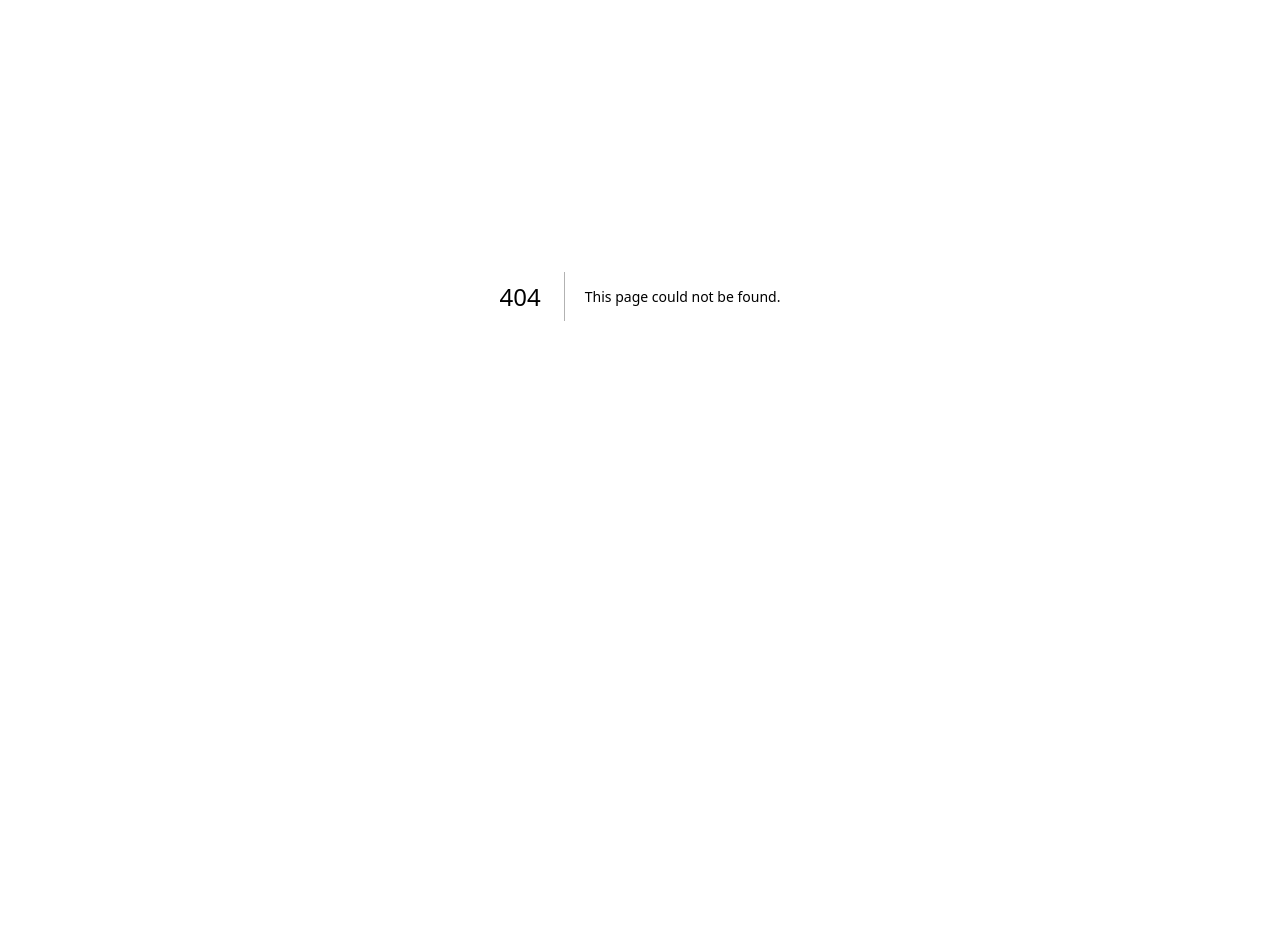
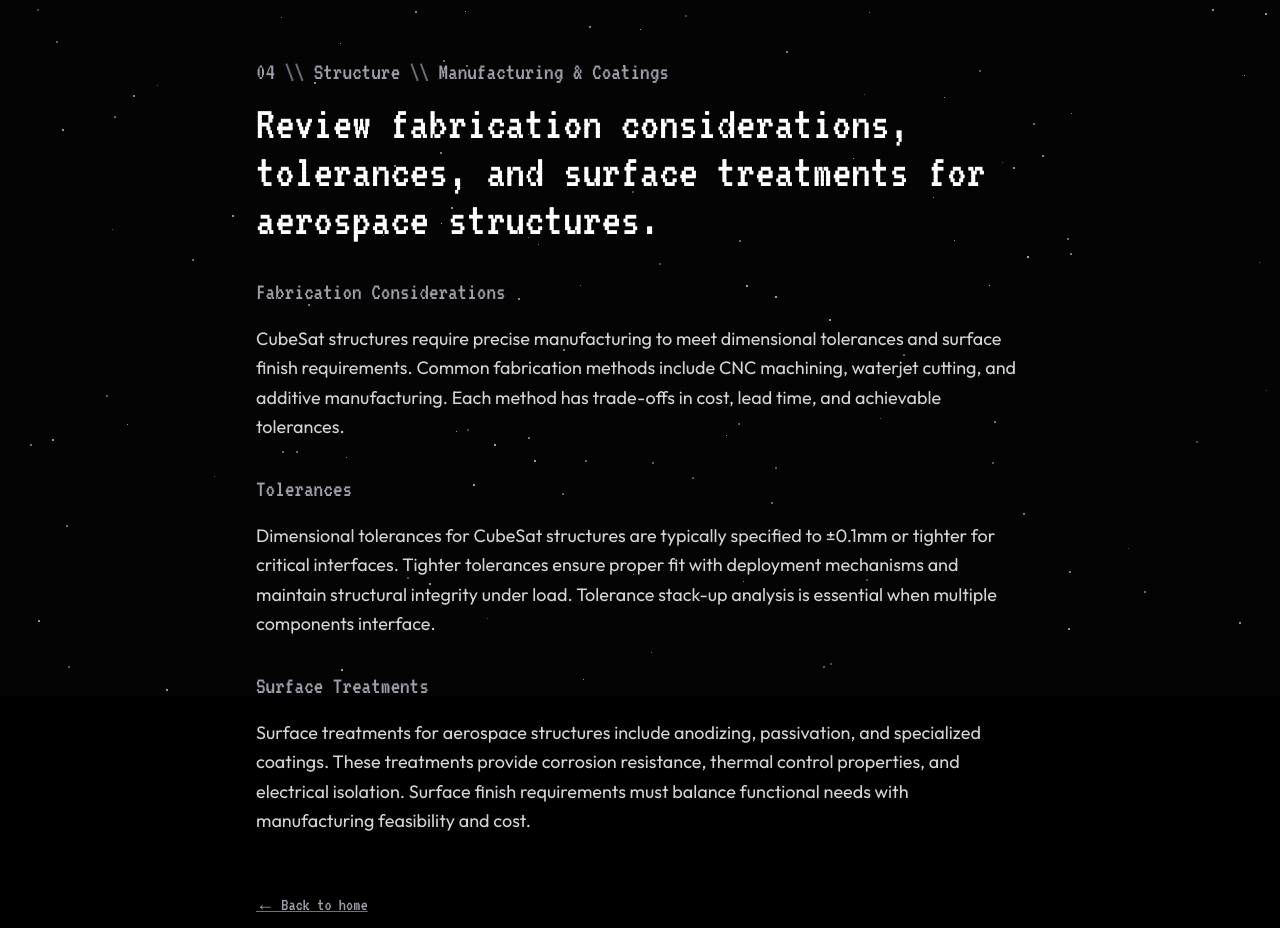
Before and after one commit to CubeSource/website-resources, a Next.js app in the folder resources/: page /docs/structure/manufacturing-coatings in a window 1280 px wide. Before the commit this address had no page. Shown: the part 104-1032 px from the top of the page. Before the commit the page ends 800 px from the top, so only its background shows below. Built offline with nearby package versions, Linux system fonts and the light colour scheme.

Commit message:
startdardized bioilerplate component

```diff
--- a/resources/app/docs/foundations/page.tsx
+++ b/resources/app/docs/foundations/page.tsx
@@ -1,9 +1,8 @@
 'use client';
 
 import Link from "next/link";
-import StarryBackground from "../../../components/StarryBackground";
-import NavBar from "../../../components/Nav";
 import { vt323 } from "../../../lib/fonts";
+import Content from "../../../components/content/Content";
 import Title from "../../../components/content/Title";
 import Header from "../../../components/content/Header";
 import Text from "../../../components/content/Text";
@@ -12,11 +11,7 @@ import Image from "../../../components/content/Image";
 
 export default function FoundationsPage() {
   return (
-    <div className="relative min-h-dvh bg-black text-zinc-200">
-      <NavBar />
-      <StarryBackground />
-      <main className="relative z-10 flex min-h-dvh items-start justify-center py-24 px-6 sm:py-24 md:px-10 md:py-40">
-        <div className="w-full max-w-3xl space-y-8">
+    <Content>
       <div className="space-y-3">
         <Title number="01" category="Getting Started">
           What&apos;s a CubeSat?
@@ -54,8 +49,6 @@ export default function FoundationsPage() {
           ← Back to home
         </Link>
       </div>
-        </div>
-      </main>
-    </div>
+    </Content>
   );
 }
--- /dev/null
+++ b/resources/app/docs/structure/fasteners/page.tsx
@@ -0,0 +1,57 @@
+'use client';
+
+import Link from "next/link";
+import { vt323 } from "../../../../lib/fonts";
+import Content from "../../../../components/content/Content";
+import Title from "../../../../components/content/Title";
+import Header from "../../../../components/content/Header";
+import Text from "../../../../components/content/Text";
+import Section from "../../../../components/content/Section";
+
+export default function FastenersPage() {
+  return (
+    <Content>
+      <div className="space-y-3">
+        <Title number="03" category="Structure">
+          Fasteners
+        </Title>
+        <Header>
+          Select fastener materials, thread specs, and retention strategies for flight hardware.
+        </Header>
+      </div>
+
+      <section className="space-y-4">
+        <Section>Fastener Materials</Section>
+        <Text>
+          Aerospace fasteners are typically made from corrosion-resistant materials such as stainless steel (A286, 17-4PH) or titanium alloys.
+          Material selection depends on strength requirements, thermal compatibility, and mission environment considerations.
+        </Text>
+      </section>
+
+      <section className="space-y-4">
+        <Section>Thread Specifications</Section>
+        <Text>
+          Standard thread specifications for CubeSats include #4-40, #6-32, and M3 metric threads. Thread selection balances strength requirements,
+          available space, and compatibility with commercial off-the-shelf components. Proper thread engagement and torque specifications are critical for mission success.
+        </Text>
+      </section>
+
+      <section className="space-y-4">
+        <Section>Retention Strategies</Section>
+        <Text>
+          Fastener retention is essential to prevent loosening during launch vibrations and thermal cycling. Common methods include thread-locking compounds,
+          lock washers, safety wire, and self-locking fasteners. The retention method must be compatible with the operating environment and mission requirements.
+        </Text>
+      </section>
+
+      <div className="pt-6">
+        <Link
+          href="/"
+          className={`${vt323.className} text-lg text-zinc-400 underline decoration-zinc-500 hover:text-zinc-200 hover:decoration-zinc-300 transition-colors`}
+        >
+          ← Back to home
+        </Link>
+      </div>
+    </Content>
+  );
+}
--- /dev/null
+++ b/resources/app/docs/structure/frames/page.tsx
@@ -0,0 +1,49 @@
+'use client';
+
+import Link from "next/link";
+import { vt323 } from "../../../../lib/fonts";
+import Content from "../../../../components/content/Content";
+import Title from "../../../../components/content/Title";
+import Header from "../../../../components/content/Header";
+import Text from "../../../../components/content/Text";
+import Section from "../../../../components/content/Section";
+
+export default function FramesPage() {
+  return (
+    <Content>
+      <div className="space-y-3">
+        <Title number="02" category="Structure">
+          Frames
+        </Title>
+        <Header>
+          Explore structural frame selections, materials, and load paths for CubeSat primary structures.
+        </Header>
+      </div>
+
+      <section className="space-y-4">
+        <Section>Frame Materials</Section>
+        <Text>
+          CubeSat frames are typically constructed from aluminum alloys such as 6061-T6 or 7075-T6, which offer excellent strength-to-weight ratios and machinability.
+          These materials provide the necessary structural integrity while keeping mass within mission constraints.
+        </Text>
+      </section>
+
+      <section className="space-y-4">
+        <Section>Load Path Considerations</Section>
+        <Text>
+          Understanding load paths is critical for frame design. Primary loads include launch vehicle acceleration, separation shock, and on-orbit thermal cycling.
+          Frames must distribute these loads efficiently while providing mounting points for subsystems and maintaining dimensional stability.
+        </Text>
+      </section>
+
+      <div className="pt-6">
+        <Link
+          href="/"
+          className={`${vt323.className} text-lg text-zinc-400 underline decoration-zinc-500 hover:text-zinc-200 hover:decoration-zinc-300 transition-colors`}
+        >
+          ← Back to home
+        </Link>
+      </div>
+    </Content>
+  );
+}
--- /dev/null
+++ b/resources/app/docs/structure/manufacturing-coatings/page.tsx
@@ -0,0 +1,57 @@
+'use client';
+
+import Link from "next/link";
+import { vt323 } from "../../../../lib/fonts";
+import Content from "../../../../components/content/Content";
+import Title from "../../../../components/content/Title";
+import Header from "../../../../components/content/Header";
+import Text from "../../../../components/content/Text";
+import Section from "../../../../components/content/Section";
+
+export default function ManufacturingCoatingsPage() {
+  return (
+    <Content>
+      <div className="space-y-3">
+        <Title number="04" category="Structure">
+          Manufacturing & Coatings
+        </Title>
+        <Header>
+          Review fabrication considerations, tolerances, and surface treatments for aerospace structures.
+        </Header>
+      </div>
+
+      <section className="space-y-4">
+        <Section>Fabrication Considerations</Section>
+        <Text>
+          CubeSat structures require precise manufacturing to meet dimensional tolerances and surface finish requirements. Common fabrication methods include
+          CNC machining, waterjet cutting, and additive manufacturing. Each method has trade-offs in cost, lead time, and achievable tolerances.
+        </Text>
+      </section>
+
+      <section className="space-y-4">
+        <Section>Tolerances</Section>
+        <Text>
+          Dimensional tolerances for CubeSat structures are typically specified to ±0.1mm or tighter for critical interfaces. Tighter tolerances ensure proper
+          fit with deployment mechanisms and maintain structural integrity under load. Tolerance stack-up analysis is essential when multiple components interface.
+        </Text>
+      </section>
+
+      <section className="space-y-4">
+        <Section>Surface Treatments</Section>
+        <Text>
+          Surface treatments for aerospace structures include anodizing, passivation, and specialized coatings. These treatments provide corrosion resistance,
+          thermal control properties, and electrical isolation. Surface finish requirements must balance functional needs with manufacturing feasibility and cost.
+        </Text>
+      </section>
+
+      <div className="pt-6">
+        <Link
+          href="/"
+          className={`${vt323.className} text-lg text-zinc-400 underline decoration-zinc-500 hover:text-zinc-200 hover:decoration-zinc-300 transition-colors`}
+        >
+          ← Back to home
+        </Link>
+      </div>
+    </Content>
+  );
+}
--- a/resources/components/Nav.tsx
+++ b/resources/components/Nav.tsx
@@ -25,7 +25,7 @@ export default function NavBar() {
   const navLinks: NavLink[] = categories.map((category) => {
     // Shorten category names for nav
     const shortNames: Record<string, string> = {
-      "Getting Started": "Getting Started",
+      "Getting Started": "Introduction",
       "Structure": "Structure",
       "Hold-Down Release Mechanisms": "Mechanisms",
       "Electrical Power Systems (EPS)": "Electrical",
--- /dev/null
+++ b/resources/components/content/Content.tsx
@@ -0,0 +1,23 @@
+'use client';
+
+import { ReactNode } from "react";
+import StarryBackground from "../StarryBackground";
+import NavBar from "../Nav";
+
+interface ContentProps {
+  children: ReactNode;
+}
+
+export default function Content({ children }: ContentProps) {
+  return (
+    <div className="relative min-h-dvh bg-black text-zinc-200">
+      <NavBar />
+      <StarryBackground />
+      <main className="relative z-10 flex min-h-dvh items-start justify-center py-24 px-6 sm:py-24 md:px-10 md:py-40">
+        <div className="w-full max-w-3xl space-y-8">
+          {children}
+        </div>
+      </main>
+    </div>
+  );
+}
```
Lines whose indentation alone changed are shown as unchanged.
